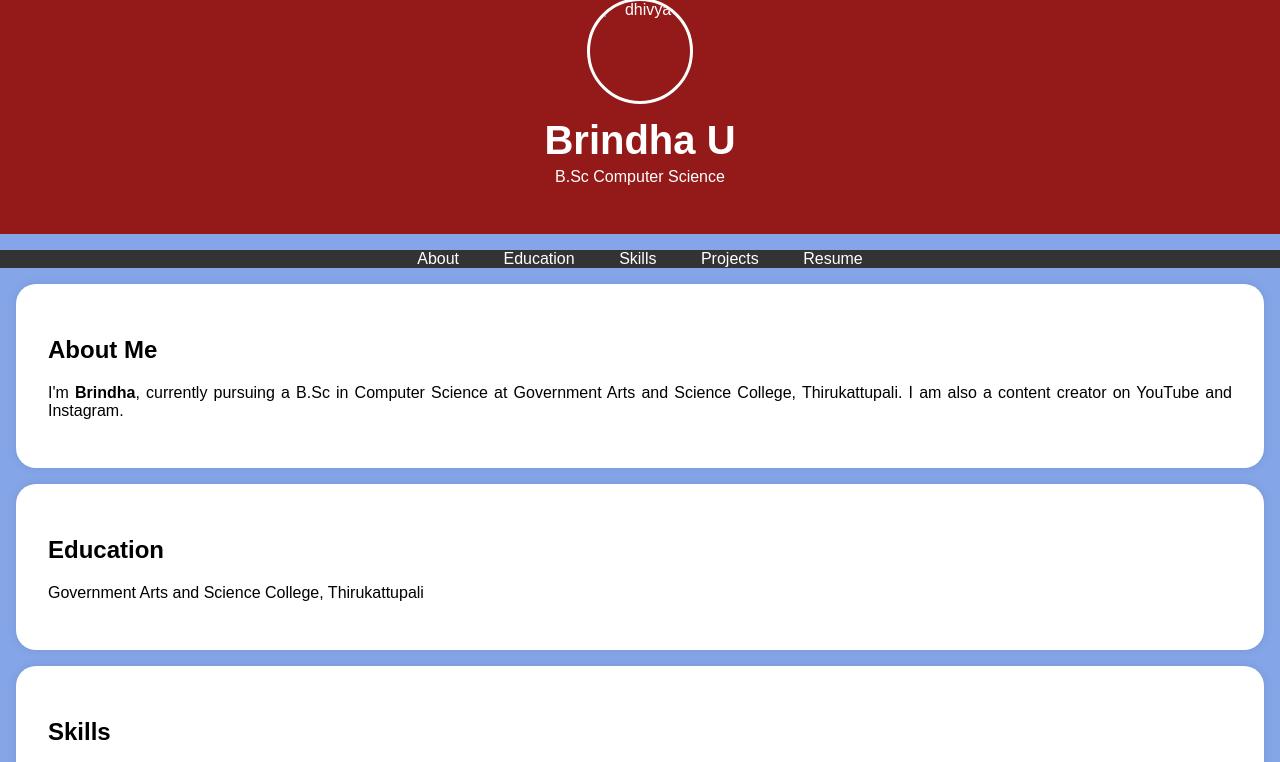
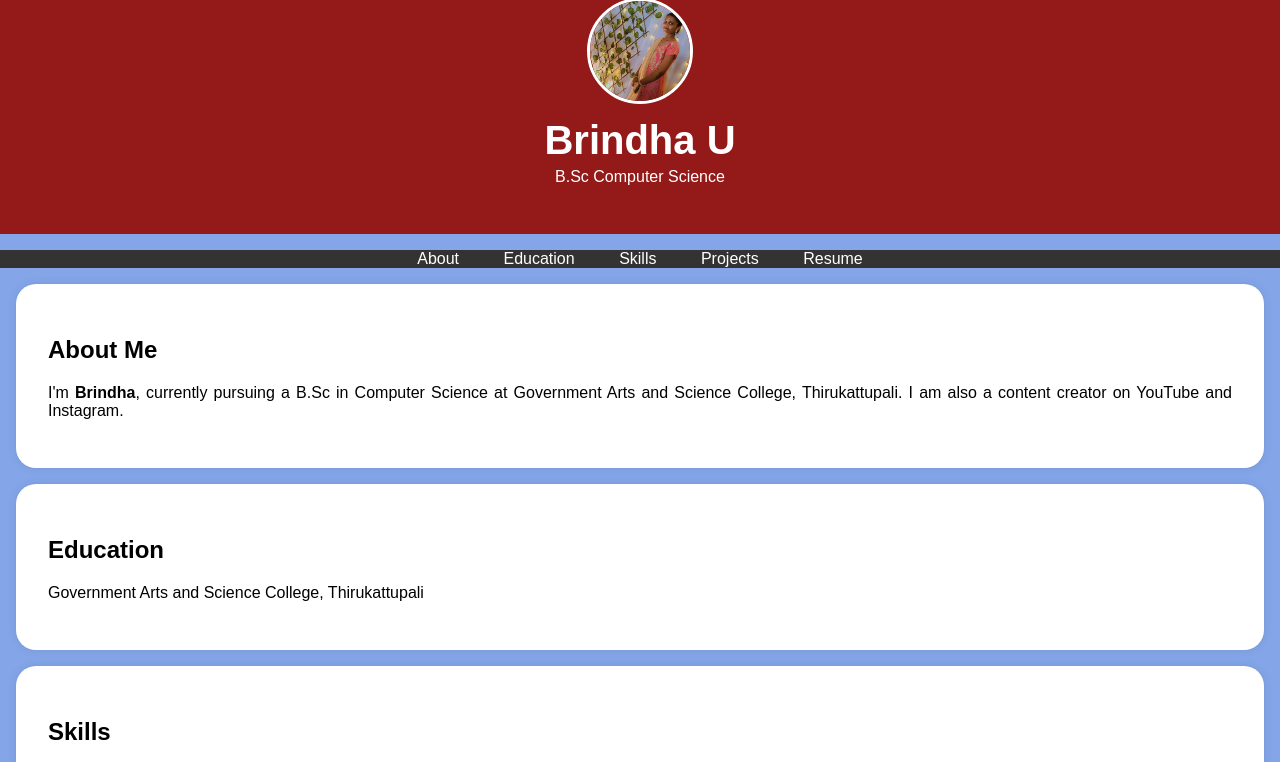
Before and after one commit to brindhabsc/Portfolio-, a plain HTML site: page index.html in a window 1280 px wide. Shown: the top 762 px of the page. Drawn offline with Linux system fonts and the light colour scheme.

Commit message:
Update and rename Portfolio (1).html to index.html

```diff
--- a/Portfolio (1).html
+++ b/index.html
@@ -103,7 +103,7 @@
 <body>
     <header>
         <div class="header-content">
-            <img src="C:\Users\acer\Downloads\a9612764-4bc4-4f15-8c6d-318b289015df.jpg" alt="dhivya" class="profile-picture">
+            <img src="WhatsApp Image 2025-04-02 at 1.19.16 PM.jpeg" alt="dhivya" class="profile-picture">
             <h1>Brindha U</h1>
             <p>B.Sc Computer Science</p>
         </div>
```
